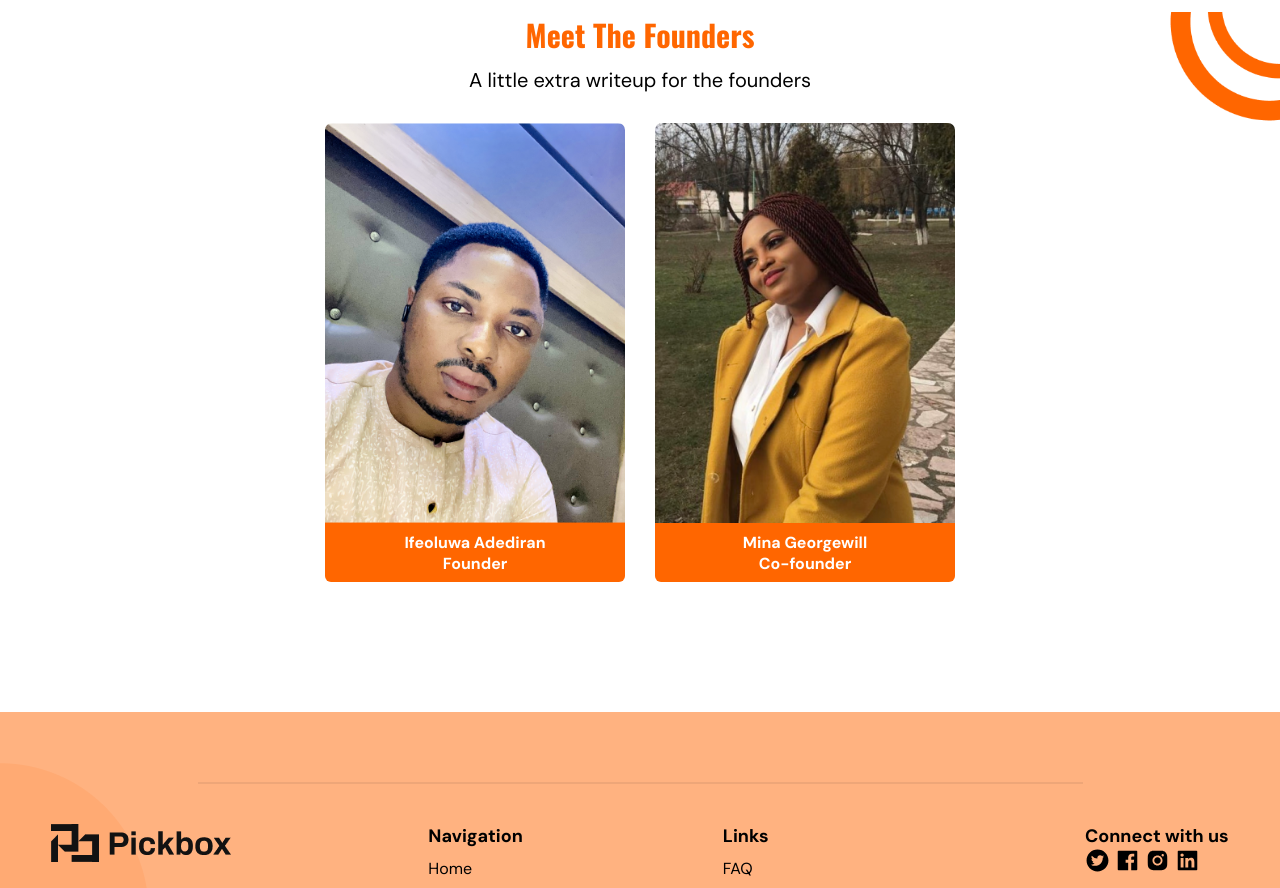
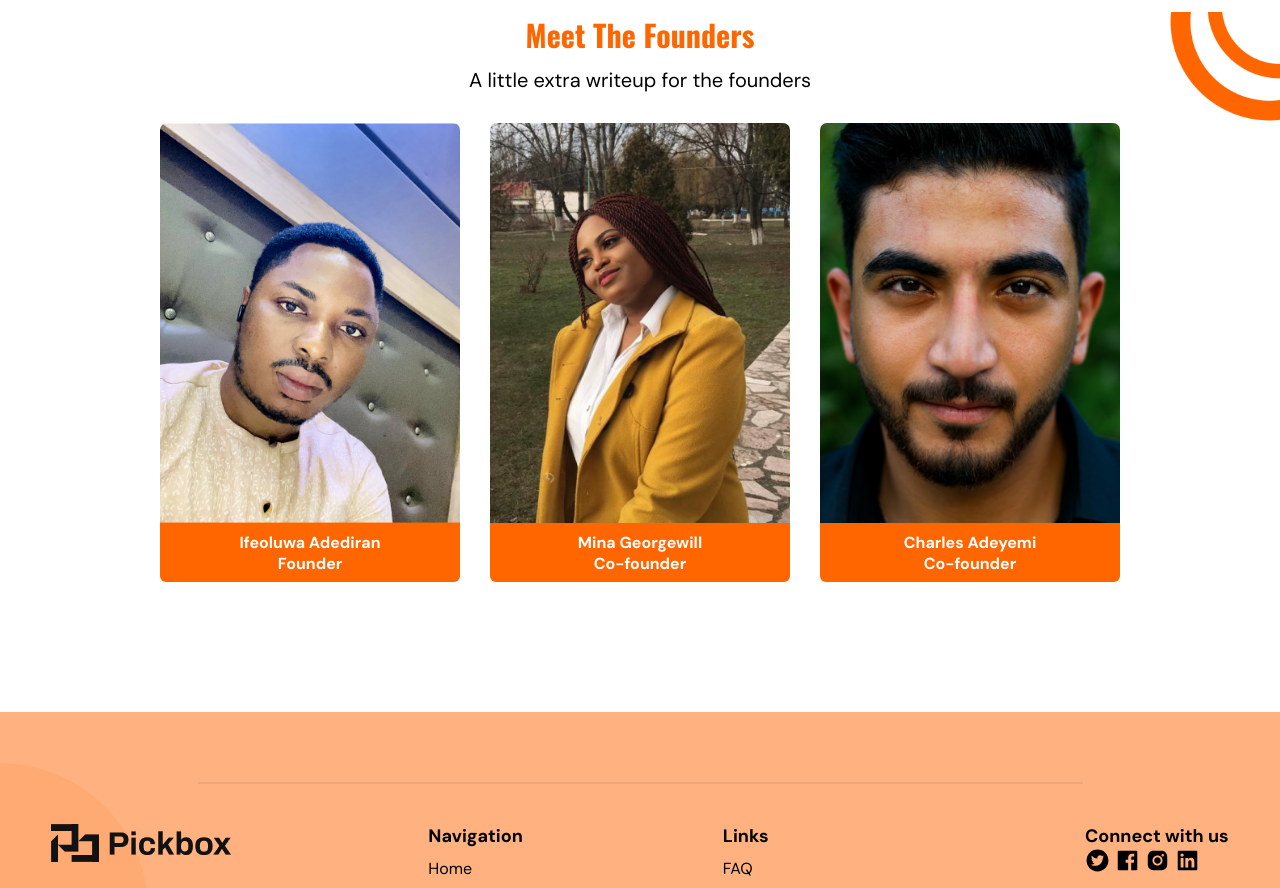
Before and after one commit to Pickbox-Project/Pickbox-frontend, a React (Create React App) app: page /aboutus in a window 1280 px wide. Shown: the part 840-1728 px from the top of the page. Built offline with nearby package versions, Linux system fonts and the light colour scheme.

Commit message:
Started styling the Founders Component

```diff
--- a/src/Components/Founders/data.js
+++ b/src/Components/Founders/data.js
@@ -1,5 +1,6 @@
 import founderImage from "../../Assets/images/Adediran Ifeoluwa.png";
 import coFounderImage from "../../Assets/images/Mina Georgewill.png";
+import defaultImage from "../../Assets/images/default-image.png";
 export const foundersDatas = [{
         id: 1,
         founderName: "Ifeoluwa Adediran",
@@ -12,4 +13,10 @@ export const foundersDatas = [{
         founderImage: coFounderImage,
         founderRole: "Co-founder",
     },
+    {
+        id: 3,
+        founderName: "Charles Adeyemi",
+        founderImage: defaultImage,
+        founderRole: "Co-founder",
+    },
 ];
```
Also changed, not shown: src/Assets/images/default-image.png (added).
